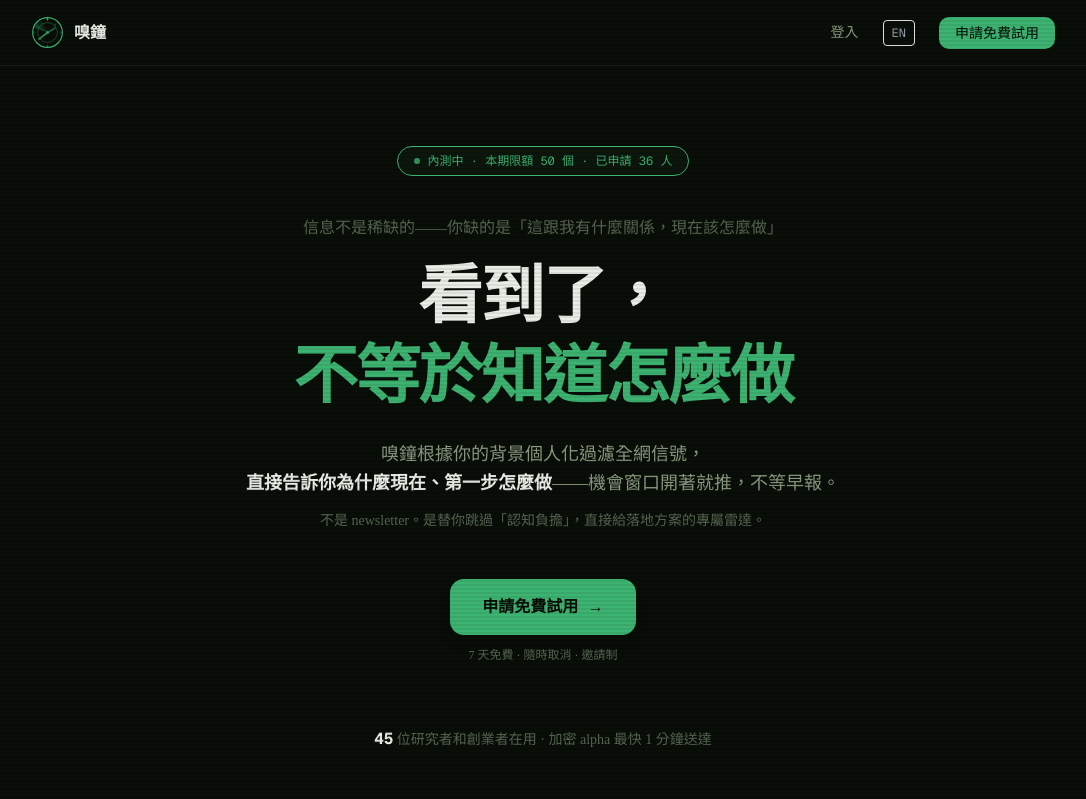
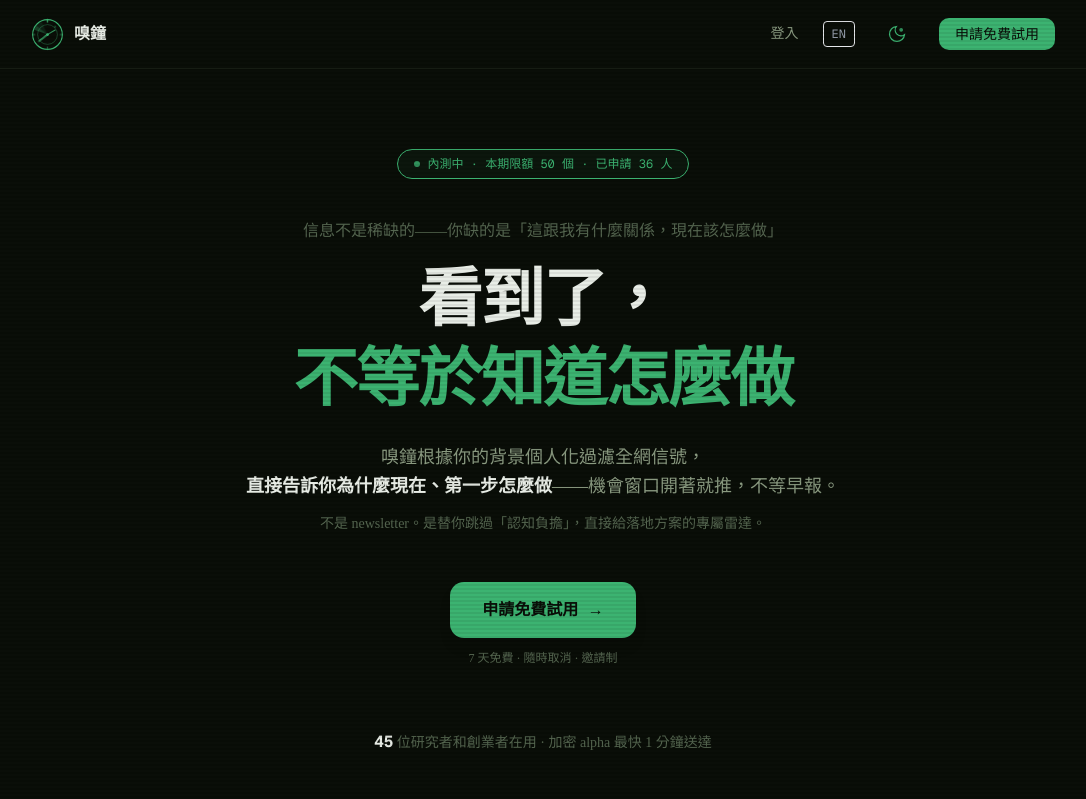
Before and after one commit to benjaminyanjd/flywheel-web, a Next.js app: page / in a window 1280 px wide. Shown: the top 799 px of the page, without its empty margins (97-1183 px from the left). Built offline with nearby package versions, Linux system fonts and the light colour scheme; no server answers; the database is empty.

Commit message:
feat: 落地頁 header 加入 ThemeToggle（黑白模式切換）

```diff
--- a/components/landing-content.tsx
+++ b/components/landing-content.tsx
@@ -6,6 +6,7 @@ import WaitlistForm from "@/components/waitlist-form"
 import { FlywheelLogo } from "@/components/flywheel-logo"
 import { useT } from "@/lib/i18n"
 import { LangToggle } from "@/components/lang-toggle"
+import { ThemeToggle } from "@/components/theme-toggle"
 import { ProfileGearIcon, BrainNeuralIcon, ClipboardCheckIcon } from "@/components/solution-icons"
 import { InfoGapIcon, CognitionGapIcon, ActionGapIcon } from "@/components/problem-icons"
 
@@ -132,6 +133,7 @@ export default function LandingContent({ userCount, waitlistCount, quotaTotal }:
               {t("landing_login")}
             </Link>
             <LangToggle />
+            <ThemeToggle />
             <button
               onClick={scrollToForm}
               className="text-sm px-4 py-1.5 rounded-lg transition-all duration-200 font-medium font-mono cursor-pointer hover:opacity-90 active:scale-95"
```
